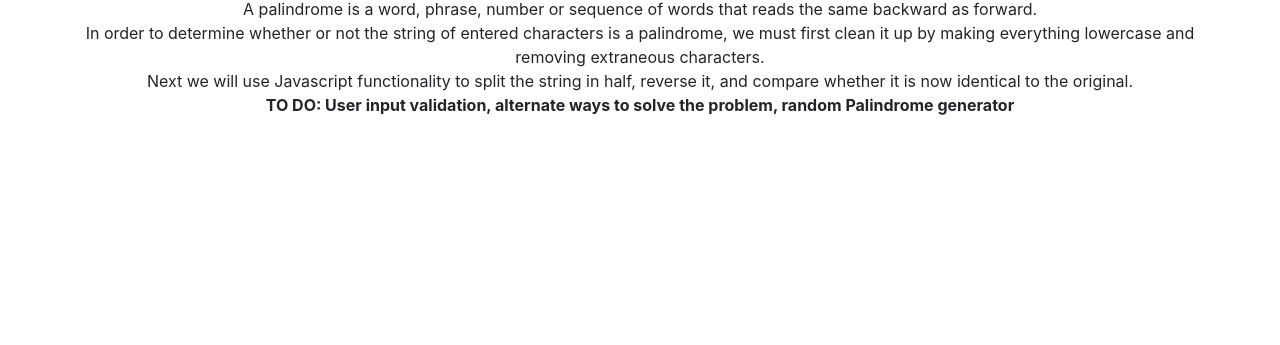
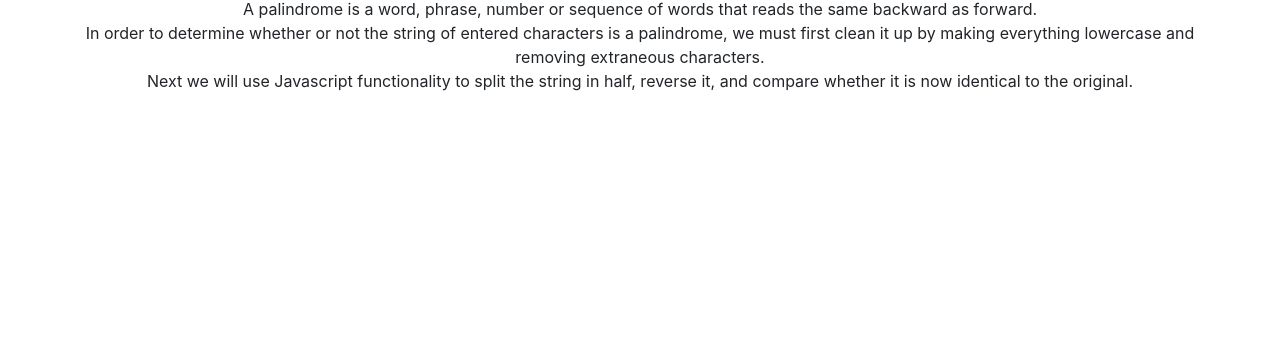
Before and after one commit to Alexandersaur/PalindromeMiniProject, a plain HTML site: page PalindromeMiniProject/Index.html in a window 1280 px wide. Shown: the part 455-800 px from the top of the page. Drawn offline with nearby package versions, Linux system fonts and the light colour scheme.

Commit message:
get rid of todos

```diff
--- a/PalindromeMiniProject/Index.html
+++ b/PalindromeMiniProject/Index.html
@@ -110,7 +110,7 @@
                     <li>A palindrome is a word, phrase, number or sequence of words that reads the same backward as forward.</li>
                     <li>In order to determine whether or not the string of entered characters is a palindrome, we must first clean it up by making everything lowercase and removing extraneous characters.</li>
                     <li>Next we will use Javascript functionality to split the string in half, reverse it, and compare whether it is now identical to the original.</li>
-                    <li><strong>TO DO: User input validation, alternate ways to solve the problem, random Palindrome generator</strong></li>
+                    <li><strong><!--TO DO: User input validation, alternate ways to solve the problem, random Palindrome generator--></strong></li>
                 </ul>
             </div>
         </div>
```
